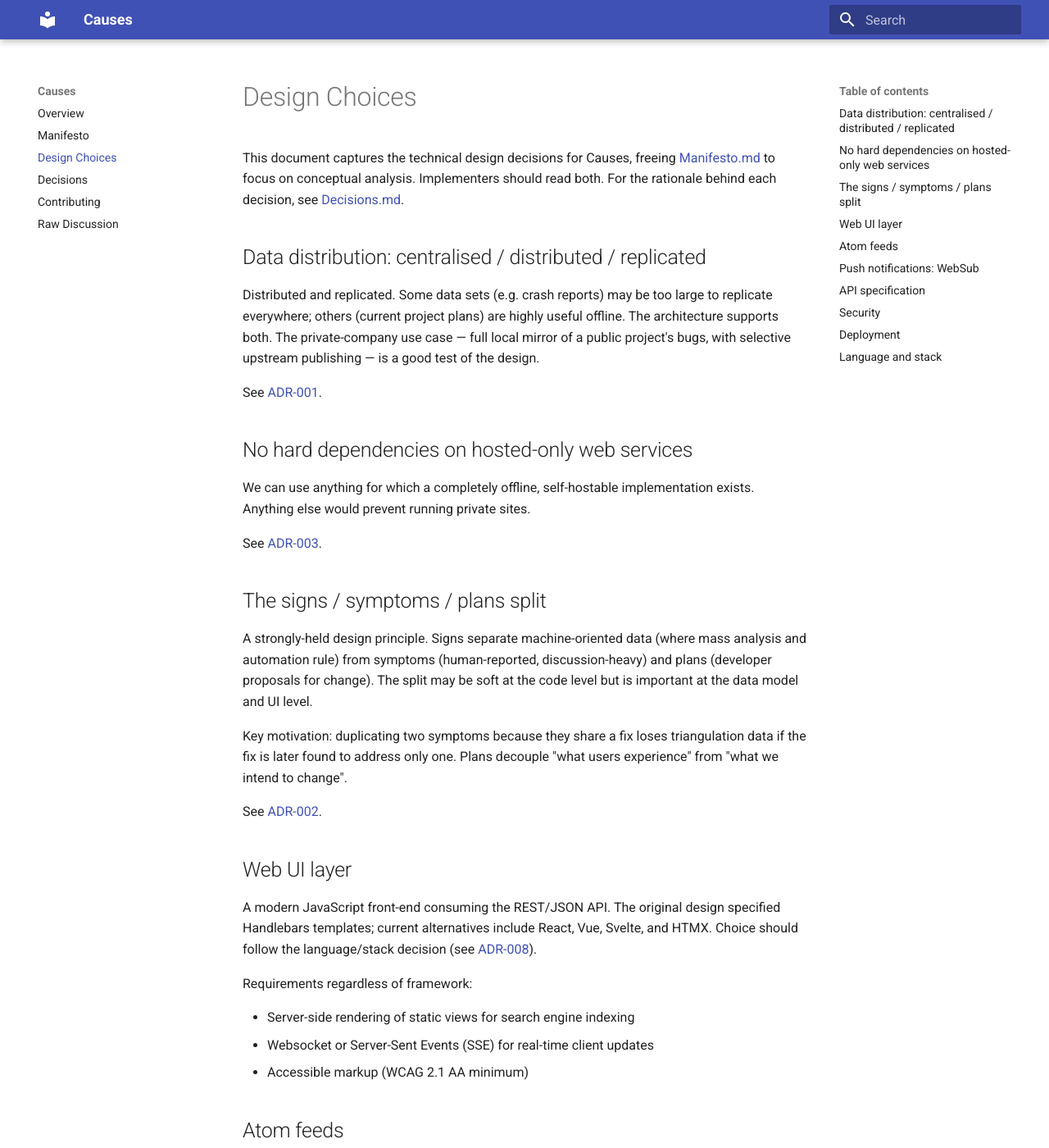
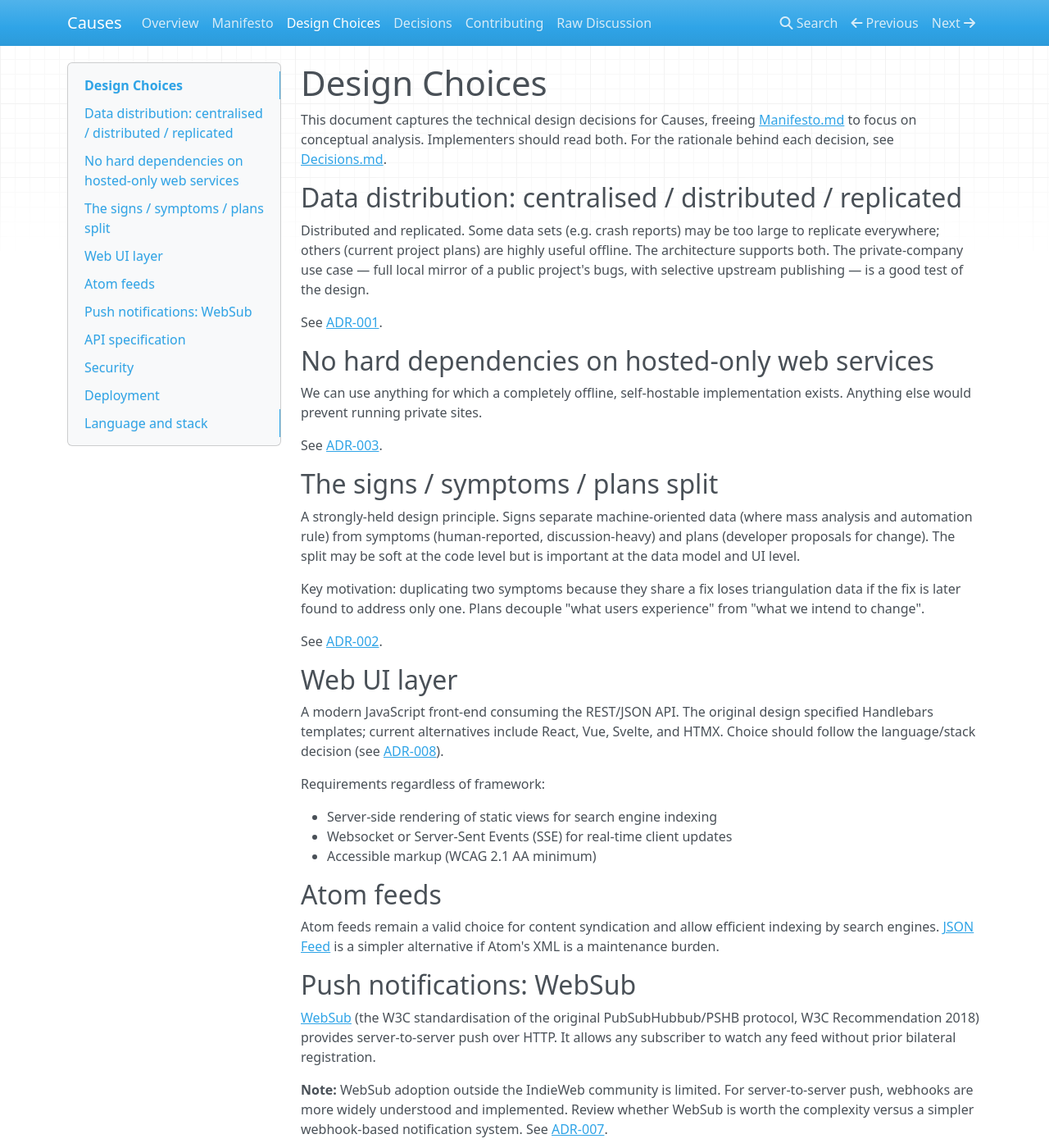
Before and after one commit to causes-tracker/designdocs, an MkDocs documentation site: the page built from designdocs/Design-Choices.md, in a window 1280 px wide and 1400 px high. Shown: the whole window at 82% size. Built offline with MkDocs 1.6.1, drawn with Linux system fonts in a browser that asks for light colours; nearby versions of some CDN libraries; some of the changed text lies outside the part shown.

```diff
--- a/docs/mkdocs.yml
+++ b/docs/mkdocs.yml
@@ -1,11 +1,6 @@
 site_name: Causes
 site_description: A bug tracker built to free developers from the tedium of manual bug gardening.
 docs_dir: ../designdocs
-
-theme:
-  name: material
-  palette:
-    scheme: default
 
 nav:
   - Overview: README.md
```
Also changed, not shown: requirements_lock.txt (+124 -72 lines), 7 other files.
